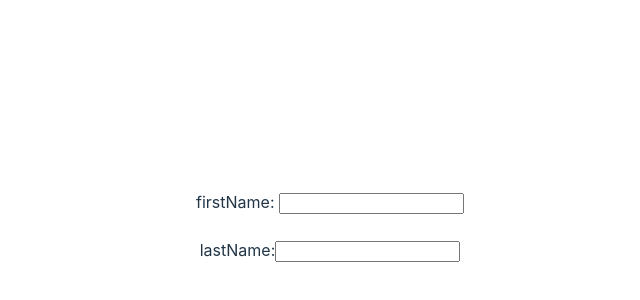
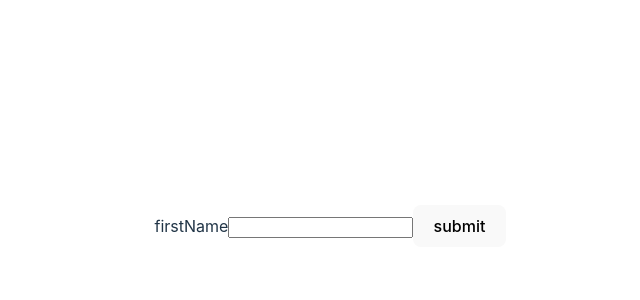
Before and after one commit to pruthvisinhvaghela/react-all-hooks, a React (Vite) app: page / in a window 1280 px wide. Shown: the part 174-474 px from the top of the page, without its empty margins (310-950 px from the left). Built offline with nearby package versions, Linux system fonts and the light colour scheme.

Commit message:
how to send data from child to parent compo

```diff
--- a/src/App.jsx
+++ b/src/App.jsx
@@ -1,7 +1,8 @@
 import "./App.css";
-import FormDemoTwo from "./components/Form/FormDemoTwo";
 
-import FormExample from "./components/Form/FormExample";
+import StateUpComp from "./components/stateUp/StateUpComp";
+// import FormDemoTwo from "./components/Form/FormDemoTwo";
+// import FormExample from "./components/Form/FormExample";
 // import FormDemo from "./components/Form/FormDemo";
 // import UseCallbackDemo from "./components/useCallback/UseCallbackDemo";3
 // import UseMemoExample from "./components/useMemo/UseMemoExample";
@@ -24,9 +25,13 @@ function App() {
   // // for context api we follow three thing: create, provide, consume
   // const name = "pruthvi";
   // const age = 23;
+  function getData(data) {
+    console.log(`i am present from app component ${data}`);
+  }
   return (
     <>
-      <FormDemoTwo />
+      <StateUpComp getData={getData} />
+      {/* <FormDemoTwo /> */}
       {/* <FormExample /> */}
       {/* <FormDemo /> */}
       {/* <UseCallbackDemo /> */}
--- /dev/null
+++ b/src/components/stateUp/StateUpComp.jsx
@@ -0,0 +1,29 @@
+// here we send data from child to parent component
+
+import { useState } from "react";
+
+const StateUpComp = (props) => {
+  const [name, setName] = useState("");
+  const handleSubmit = (e) => {
+    e.preventDefault();
+    props.getData(name);
+    console.log("your form submitted");
+  };
+  return (
+    <>
+      <form onSubmit={handleSubmit}>
+        <label htmlFor="">firstName</label>
+        <input
+          type="text"
+          value={name}
+          onChange={(e) => {
+            setName(e.target.value);
+          }}
+        />
+        <button>submit</button>
+      </form>
+    </>
+  );
+};
+
+export default StateUpComp;
```
